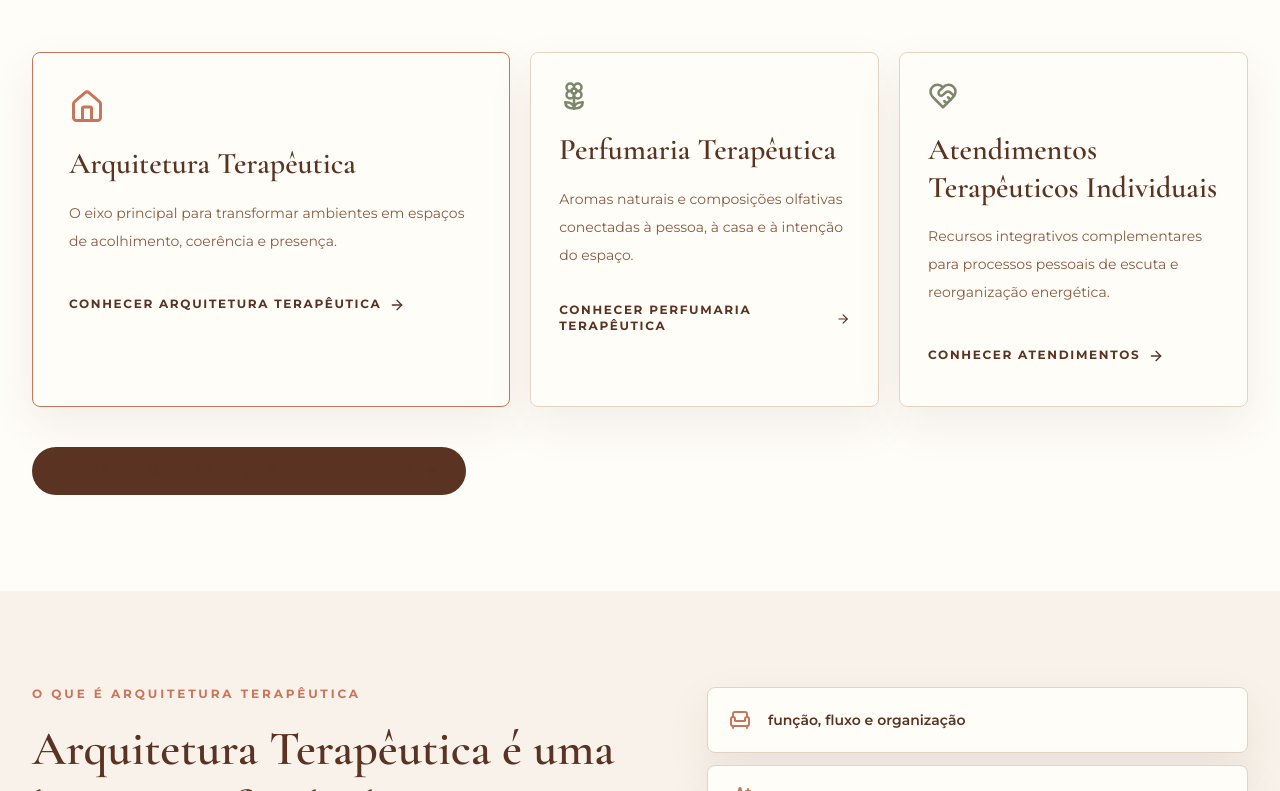
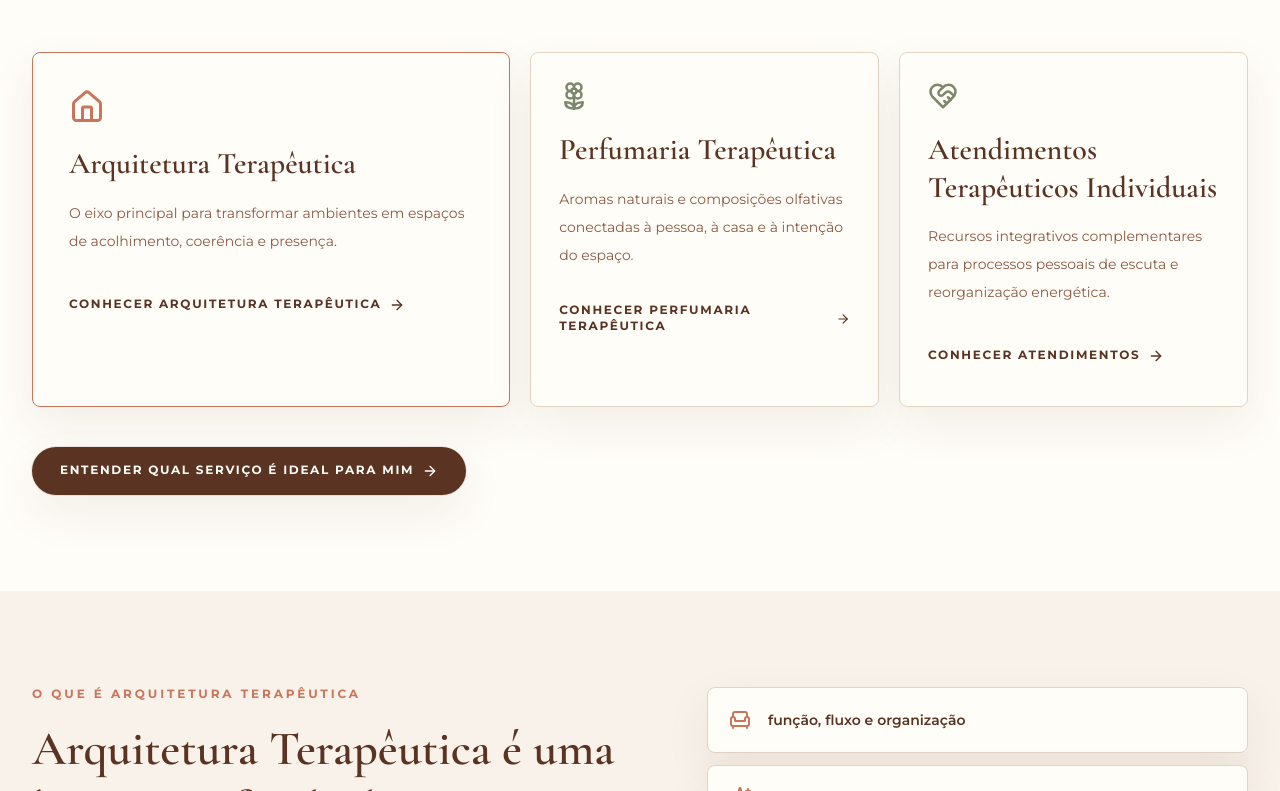
Before and after one commit to graziberry/graziellafusari.com, a Next.js app: page / in a window 1280 px wide. Shown: the part 2295-3086 px from the top of the page. Built offline with nearby package versions, Linux system fonts and the light colour scheme.

Commit message:
Fix services CTA layering

```diff
--- a/app/page.tsx
+++ b/app/page.tsx
@@ -114,23 +114,26 @@ export default function HomePage() {
         </div>
       </section>
 
-      <section className="bg-surface py-18 md:py-24">
+      <section className="relative isolate bg-surface py-18 md:py-24">
         <div className="mx-auto max-w-7xl px-5 md:px-8">
           <SectionHeading
             eyebrow="Serviços"
             title="Como posso cuidar do seu espaço e da sua energia"
             subtitle="Arquitetura Terapêutica é a porta principal. Perfumaria Terapêutica e Atendimentos Terapêuticos Individuais entram como aprofundamentos complementares."
           />
-          <div className="mt-12">
+          <div className="relative z-0 mt-12">
             <ServiceOverviewCards compact />
           </div>
+          <div className="relative z-10 mt-10 flex">
             <Link
               href="/servicos"
-            className="mt-10 inline-flex min-h-12 items-center justify-center gap-2 rounded-full bg-brown px-7 py-4 text-xs font-bold uppercase tracking-[0.14em] text-surface transition hover:bg-terracotta"
+              className="inline-flex min-h-12 items-center justify-center gap-2 rounded-full bg-brown px-7 py-4 text-xs font-bold uppercase tracking-[0.14em] text-surface shadow-soft ring-1 ring-brown/10 transition hover:bg-terracotta"
+              style={{ color: "#fffdf8" }}
             >
               Entender qual serviço é ideal para mim
               <ArrowRight size={16} />
             </Link>
+          </div>
         </div>
       </section>
 
```
Lines whose indentation alone changed are shown as unchanged.
